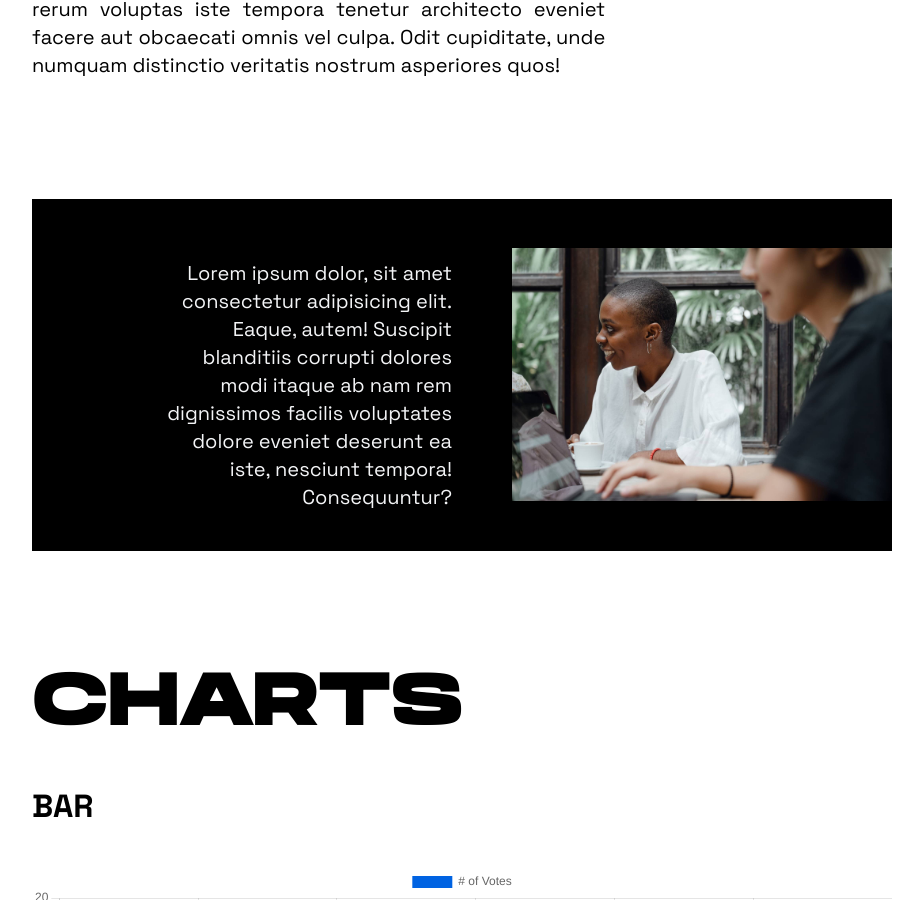
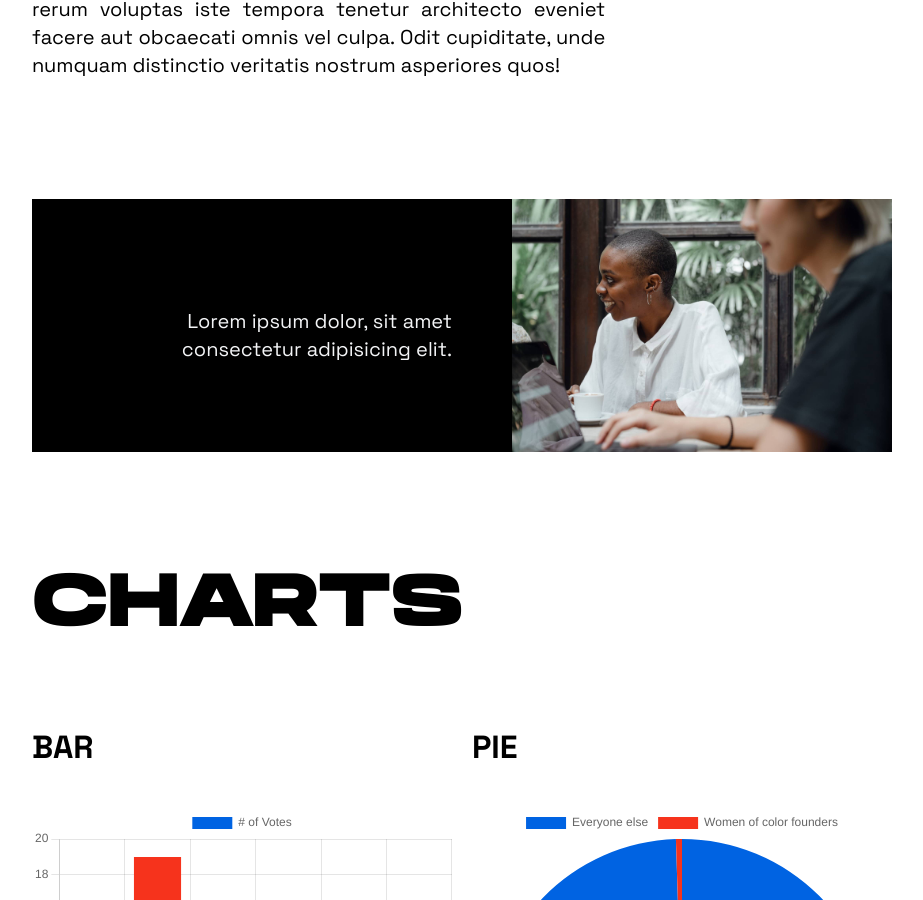
Before and after one commit to Founderland/Report, a Jekyll site: the page built from index.html, in a window 1280 px wide and 900 px high, scrolled down 4337 px. Shown: the whole window, without its empty margins (328-1251 px from the left). Built offline with Jekyll 4.4.1, drawn with Linux system fonts in a browser that asks for light colours.

Commit message:
layout adjustments

```diff
--- a/assets/js/fdl_charts.js
+++ b/assets/js/fdl_charts.js
@@ -36,9 +36,9 @@ const pie1 = document.getElementById('pieChart').getContext('2d');
 const pieChart = new Chart(pie1, {
     type: 'pie',
     data: {
-        labels: ['Red', 'Blue', 'Yellow', 'Green', 'Purple', 'Orange'],
+        labels: ['Everyone else', 'Women of color founders'],
         datasets: [{
-            data: [12, 19, 3, 5, 2, 3],
+            data: [99.5, 0.5,],
             label: '# of Votes',
             backgroundColor: colors,
             borderColor: colors,
--- a/index.html
+++ b/index.html
@@ -54,19 +54,25 @@ layout: default
 <!-- text box, black bg w side caption -->
 <section>
 <div class="bg-black pl-16 grid my-4 grid-cols-2 gap-4 place-items-center">
-  <figcaption class="text-right mt-4 text-gray-100 p-8 ">Lorem ipsum dolor, sit amet consectetur adipisicing elit. Eaque, autem! Suscipit blanditiis corrupti dolores modi itaque ab nam rem dignissimos facilis voluptates dolore eveniet deserunt ea iste, nesciunt tempora! Consequuntur?</figcaption>
+  <figcaption class="text-right mt-4 text-gray-100 p-8 ">Lorem ipsum dolor, sit amet consectetur adipisicing elit.</figcaption>
 <div>
 <img class="" src="assets/images/pexels-ketut-subiyanto-4350207-min.jpg" alt="">
 </section>
 
 
 <!-- charts WIP -->
+
+<section>
   <h1>charts</h1>
+
+  <div class="grid grid-cols-2 gap-4">
+    <div>
       <h2>Bar</h2>
-<div>
       <canvas id="barChart" width="400" height="400"></canvas>
     </div>
+    <div class="">
       <h2>Pie</h2>
-<div class="w-1/2 mx-auto">
       <canvas id="pieChart" width="400" height="400"></canvas>
     </div>
+  </div>
+</section>
```
Lines whose indentation alone changed are shown as unchanged.
